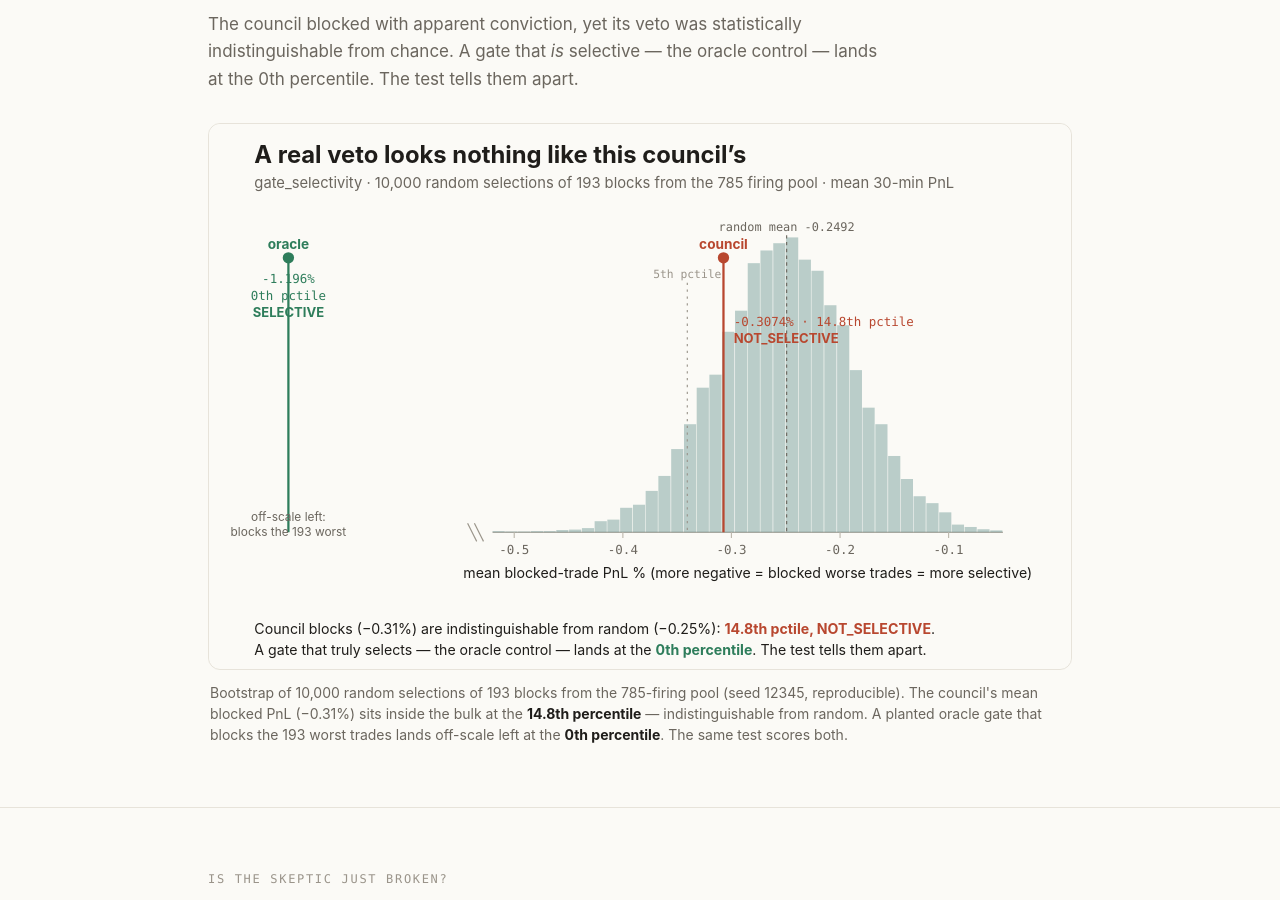
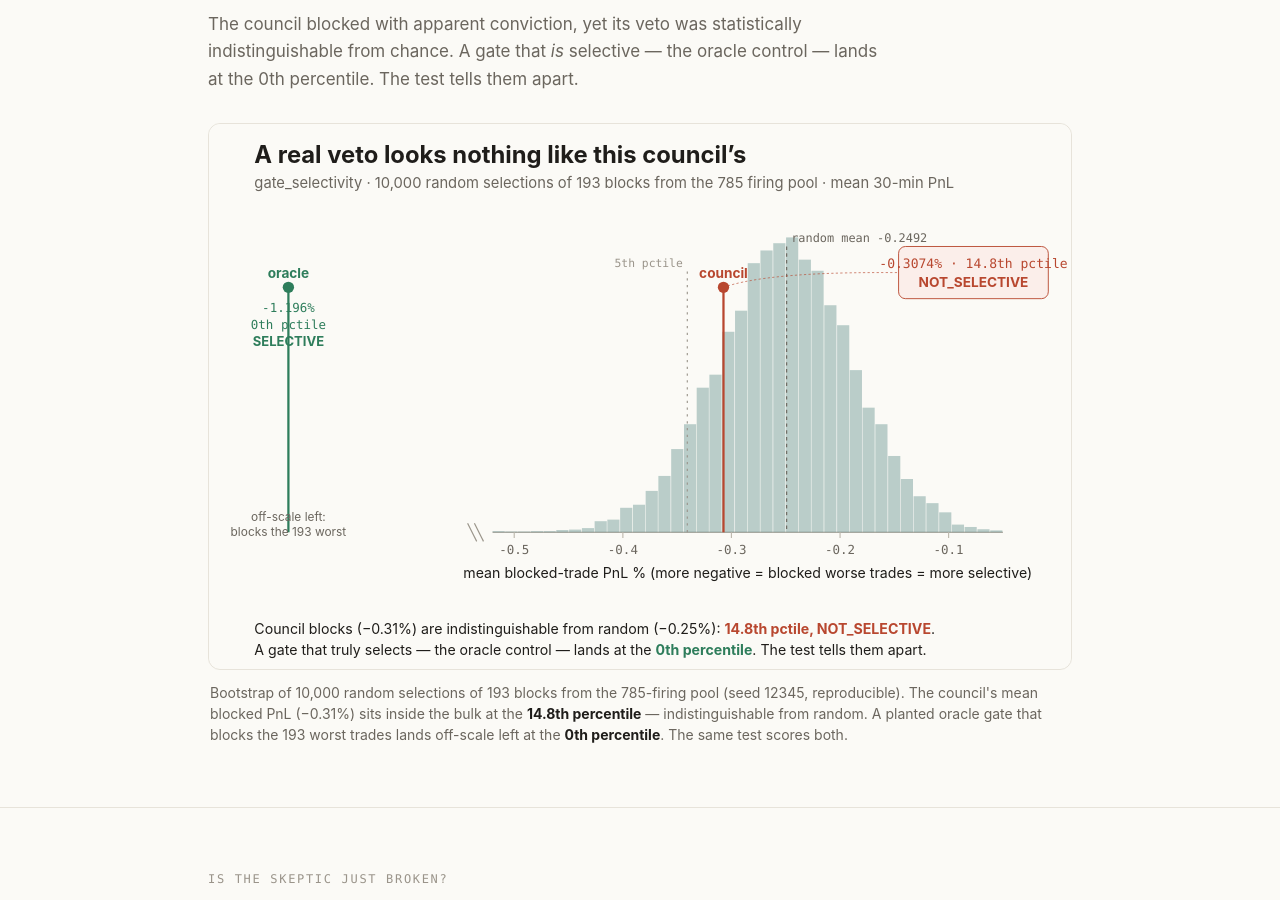
Before and after one commit to cryptohakka/touchstone, a website: page public/index.html in a window 1280 px wide. Shown: the part 4260-5160 px from the top of the page. Drawn offline with Linux system fonts and the light colour scheme.

Commit message:
feat: promote gate to full case study with real bootstrap null-distribution figure; fix callout overlap

```diff
--- a/public/index.html
+++ b/public/index.html
@@ -619,23 +619,25 @@
 <line x1='652.1' y1='360' x2='652.1' y2='365' stroke='#bdb8ad' stroke-width='1'/>
 <text x='652.1' y='379' font-family='ui-monospace,SFMono-Regular,Menlo,Consolas,monospace' font-size='11' fill='#6b665e' text-anchor='middle'>-0.1</text>
 <text x='475' y='400' font-family='ui-sans-serif,-apple-system,Segoe UI,Roboto,Helvetica,Arial,sans-serif' font-size='12.5' fill='#1f1d1a' text-anchor='middle'>mean blocked-trade PnL %  (more negative = blocked worse trades = more selective)</text>
-<line x1='509.3' y1='98' x2='509.3' y2='360' stroke='#6b665e' stroke-width='1' stroke-dasharray='3 3'/>
-<text x='509.3' y='94' font-family='ui-monospace,SFMono-Regular,Menlo,Consolas,monospace' font-size='10.5' fill='#6b665e' text-anchor='middle'>random mean -0.2492</text>
-<line x1='421.7' y1='140' x2='421.7' y2='360' stroke='#9a948a' stroke-width='1' stroke-dasharray='2 4'/>
-<text x='421.7' y='136' font-family='ui-monospace,SFMono-Regular,Menlo,Consolas,monospace' font-size='10' fill='#9a948a' text-anchor='middle'>5th pctile</text>
-<line x1='453.6' y1='118' x2='453.6' y2='360' stroke='#b8472f' stroke-width='2'/>
-<circle cx='453.6' cy='118' r='5' fill='#b8472f'/>
-<text x='453.6' y='110' font-family='ui-sans-serif,-apple-system,Segoe UI,Roboto,Helvetica,Arial,sans-serif' font-size='12' font-weight='700' fill='#b8472f' text-anchor='middle'>council</text>
-<text x='462.6' y='178' font-family='ui-monospace,SFMono-Regular,Menlo,Consolas,monospace' font-size='11' fill='#b8472f'>-0.3074% &#183; 14.8th pctile</text>
-<text x='462.6' y='193' font-family='ui-sans-serif,-apple-system,Segoe UI,Roboto,Helvetica,Arial,sans-serif' font-size='11.5' font-weight='700' fill='#b8472f'>NOT_SELECTIVE</text>
+<line x1='509.3' y1='108' x2='509.3' y2='360' stroke='#6b665e' stroke-width='1' stroke-dasharray='3 3'/>
+<text x='513.3' y='104' font-family='ui-monospace,SFMono-Regular,Menlo,Consolas,monospace' font-size='10.5' fill='#6b665e' text-anchor='start'>random mean -0.2492</text>
+<line x1='421.7' y1='130' x2='421.7' y2='360' stroke='#9a948a' stroke-width='1' stroke-dasharray='2 4'/>
+<text x='417.7' y='126' font-family='ui-monospace,SFMono-Regular,Menlo,Consolas,monospace' font-size='10' fill='#9a948a' text-anchor='end'>5th pctile</text>
+<line x1='453.6' y1='144' x2='453.6' y2='360' stroke='#b8472f' stroke-width='2'/>
+<circle cx='453.6' cy='144' r='5' fill='#b8472f'/>
+<text x='453.6' y='136' font-family='ui-sans-serif,-apple-system,Segoe UI,Roboto,Helvetica,Arial,sans-serif' font-size='12' font-weight='700' fill='#b8472f' text-anchor='middle'>council</text>
+<rect x='608' y='108' width='132' height='46' rx='6' fill='#fbeeea' stroke='#b8472f' stroke-width='0.8'/>
+<text x='674' y='127' font-family='ui-monospace,SFMono-Regular,Menlo,Consolas,monospace' font-size='11.5' fill='#b8472f' text-anchor='middle'>-0.3074% &#183; 14.8th pctile</text>
+<text x='674' y='144' font-family='ui-sans-serif,-apple-system,Segoe UI,Roboto,Helvetica,Arial,sans-serif' font-size='12' font-weight='700' fill='#b8472f' text-anchor='middle'>NOT_SELECTIVE</text>
+<path d='M453.6,144 C493.6,130 578,131 608,131' fill='none' stroke='#b8472f' stroke-width='0.8' stroke-dasharray='2 2' opacity='0.7'/>
 <line x1='228' y1='352' x2='236' y2='368' stroke='#9a948a' stroke-width='1'/>
 <line x1='234' y1='352' x2='242' y2='368' stroke='#9a948a' stroke-width='1'/>
-<line x1='70' y1='118' x2='70' y2='360' stroke='#2e7d5b' stroke-width='2'/>
-<circle cx='70' cy='118' r='5' fill='#2e7d5b'/>
-<text x='70' y='110' font-family='ui-sans-serif,-apple-system,Segoe UI,Roboto,Helvetica,Arial,sans-serif' font-size='12' font-weight='700' fill='#2e7d5b' text-anchor='middle'>oracle</text>
-<text x='70' y='140' font-family='ui-monospace,SFMono-Regular,Menlo,Consolas,monospace' font-size='11' fill='#2e7d5b' text-anchor='middle'>-1.196%</text>
-<text x='70' y='155' font-family='ui-monospace,SFMono-Regular,Menlo,Consolas,monospace' font-size='11' fill='#2e7d5b' text-anchor='middle'>0th pctile</text>
-<text x='70' y='170' font-family='ui-sans-serif,-apple-system,Segoe UI,Roboto,Helvetica,Arial,sans-serif' font-size='11.5' font-weight='700' fill='#2e7d5b' text-anchor='middle'>SELECTIVE</text>
+<line x1='70' y1='144' x2='70' y2='360' stroke='#2e7d5b' stroke-width='2'/>
+<circle cx='70' cy='144' r='5' fill='#2e7d5b'/>
+<text x='70' y='136' font-family='ui-sans-serif,-apple-system,Segoe UI,Roboto,Helvetica,Arial,sans-serif' font-size='12' font-weight='700' fill='#2e7d5b' text-anchor='middle'>oracle</text>
+<text x='70' y='166' font-family='ui-monospace,SFMono-Regular,Menlo,Consolas,monospace' font-size='11' fill='#2e7d5b' text-anchor='middle'>-1.196%</text>
+<text x='70' y='181' font-family='ui-monospace,SFMono-Regular,Menlo,Consolas,monospace' font-size='11' fill='#2e7d5b' text-anchor='middle'>0th pctile</text>
+<text x='70' y='196' font-family='ui-sans-serif,-apple-system,Segoe UI,Roboto,Helvetica,Arial,sans-serif' font-size='11.5' font-weight='700' fill='#2e7d5b' text-anchor='middle'>SELECTIVE</text>
 <text x='70' y='350' font-family='ui-sans-serif,-apple-system,Segoe UI,Roboto,Helvetica,Arial,sans-serif' font-size='10.5' fill='#6b665e' text-anchor='middle'>off-scale left:</text>
 <text x='70' y='363' font-family='ui-sans-serif,-apple-system,Segoe UI,Roboto,Helvetica,Arial,sans-serif' font-size='10.5' fill='#6b665e' text-anchor='middle'>blocks the 193 worst</text>
 <text x='40' y='450' font-family='ui-sans-serif,-apple-system,Segoe UI,Roboto,Helvetica,Arial,sans-serif' font-size='12.5' fill='#1f1d1a'>Council blocks (&#8722;0.31%) are indistinguishable from random (&#8722;0.25%): <tspan font-weight='700' fill='#b8472f'>14.8th pctile, NOT_SELECTIVE</tspan>.</text>
```
